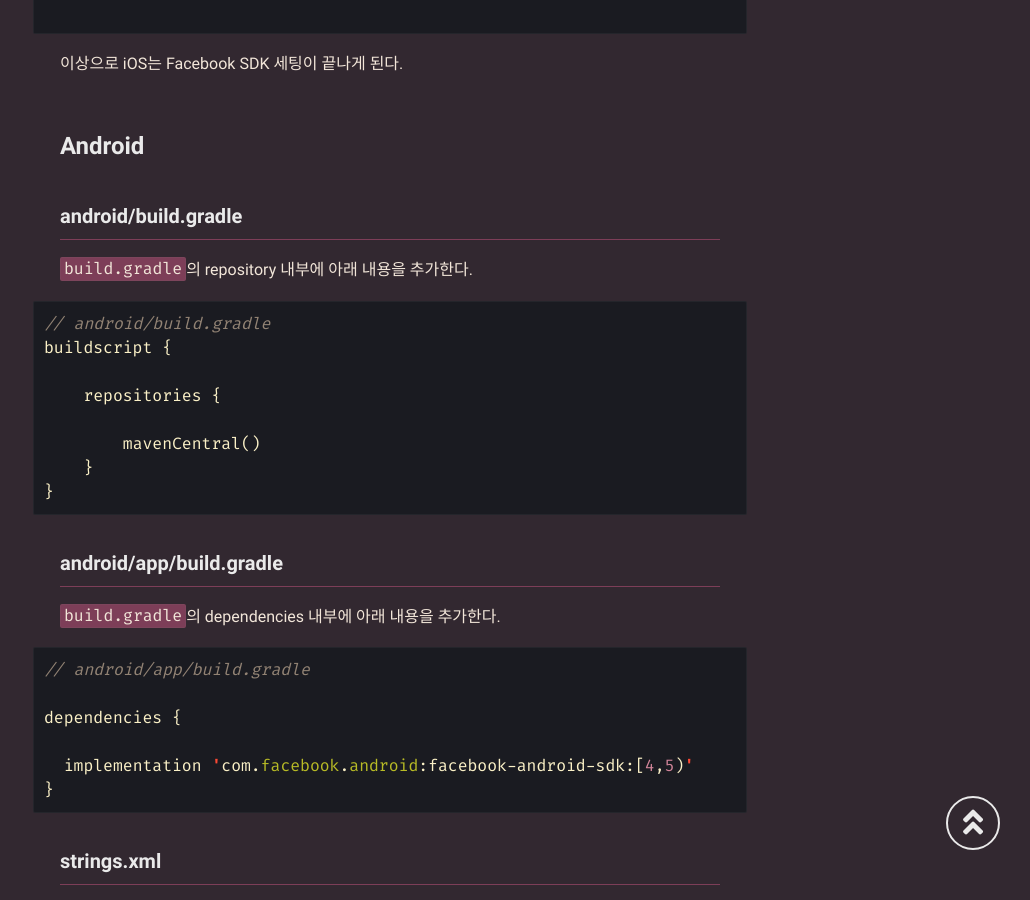
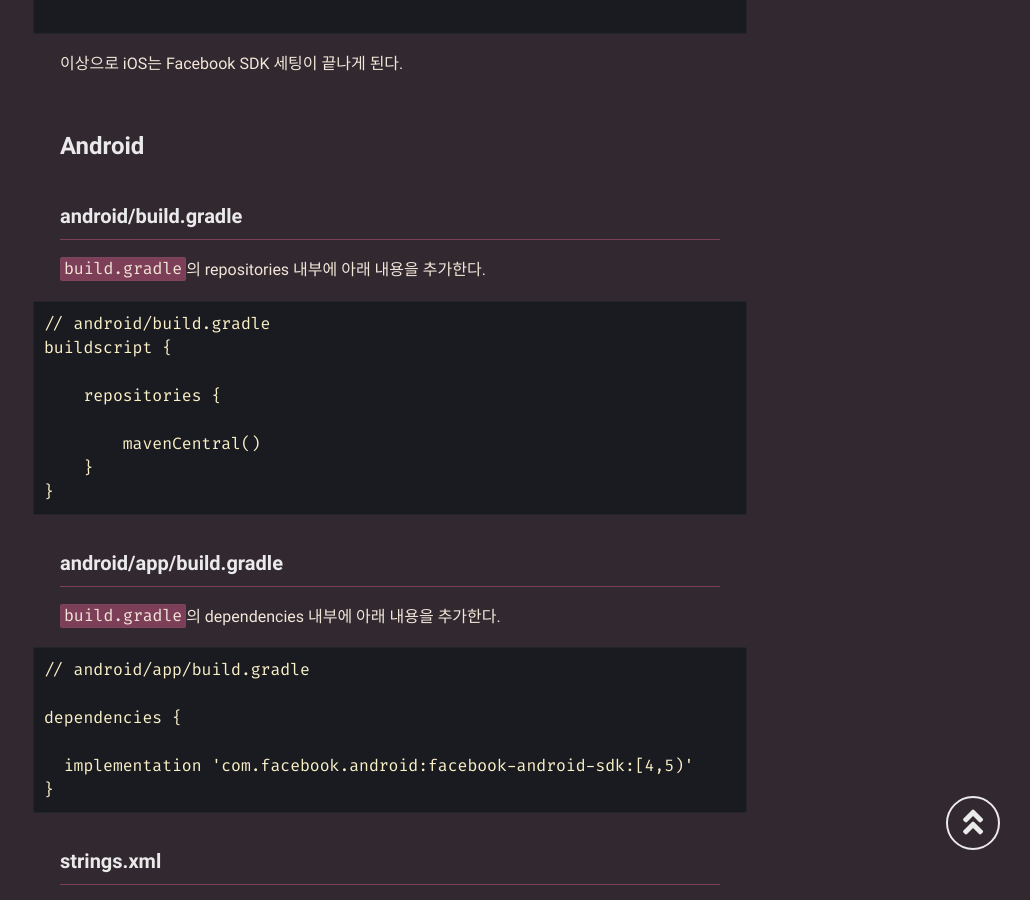
Before and after one commit to mniYUNSU/mniYUNSU.github.io, a Jekyll site: the page built from _posts/react-native-fbsdk/2022-03-26-react-native-fbsdk.md, in a window 1280 px wide and 900 px high, scrolled down 2806 px. Shown: the whole window, without its empty margins (250-1280 px from the left). Built offline with Jekyll 4.4.1, drawn with Linux system fonts in a browser that asks for light colours; comment, search, counter and statistics services are not loaded; some of the changed text lies outside the part shown.

Commit message:
포스팅 : facebook sdk

````diff
--- a/_posts/react-native-fbsdk/2022-03-26-react-native-fbsdk.md
+++ b/_posts/react-native-fbsdk/2022-03-26-react-native-fbsdk.md
@@ -118,9 +118,9 @@ iOS 13에서는 URL 열기 기능을 `SceneDelegate`로 옮겼다. iOS 13을 사
 
 ### android/build.gradle
 
-`build.gradle`의 repository 내부에 아래 내용을 추가한다.
+`build.gradle`의 repositories 내부에 아래 내용을 추가한다.
 
-```java
+```xml
 // android/build.gradle
 buildscript {
 
@@ -135,7 +135,7 @@ buildscript {
 
 `build.gradle`의 dependencies 내부에 아래 내용을 추가한다.
 
-```java
+```xml
 // android/app/build.gradle
 
 dependencies {
@@ -194,7 +194,7 @@ AndroidManifest.xml 파일의 `<application></application>` 내부에 아래 내
 
 # 사용 예시
 
-```js
+```jsx
 import { AccessToken, LoginManager } from 'react-native-fbsdk'
 import Facebook from 'icon/sns/facebook.svg'
 
````
